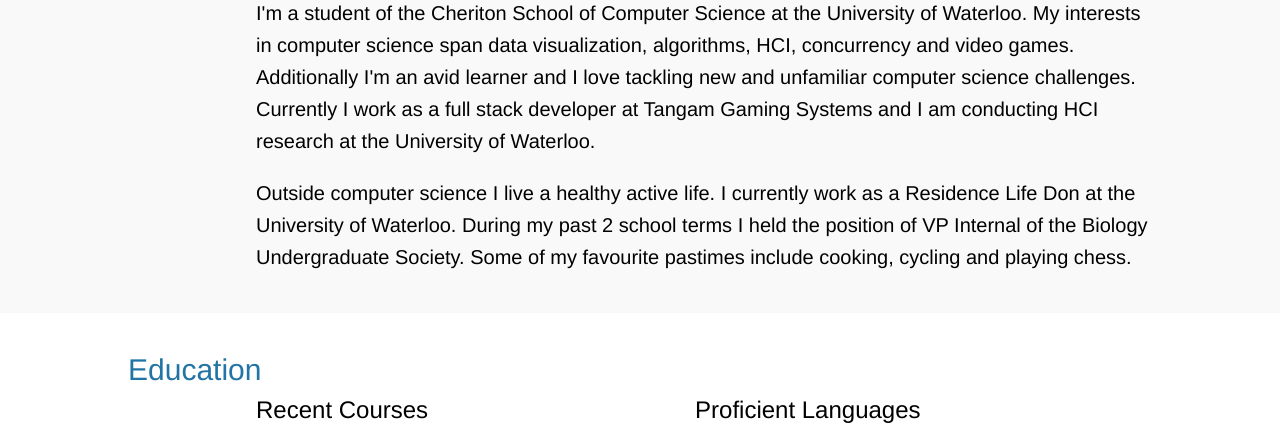
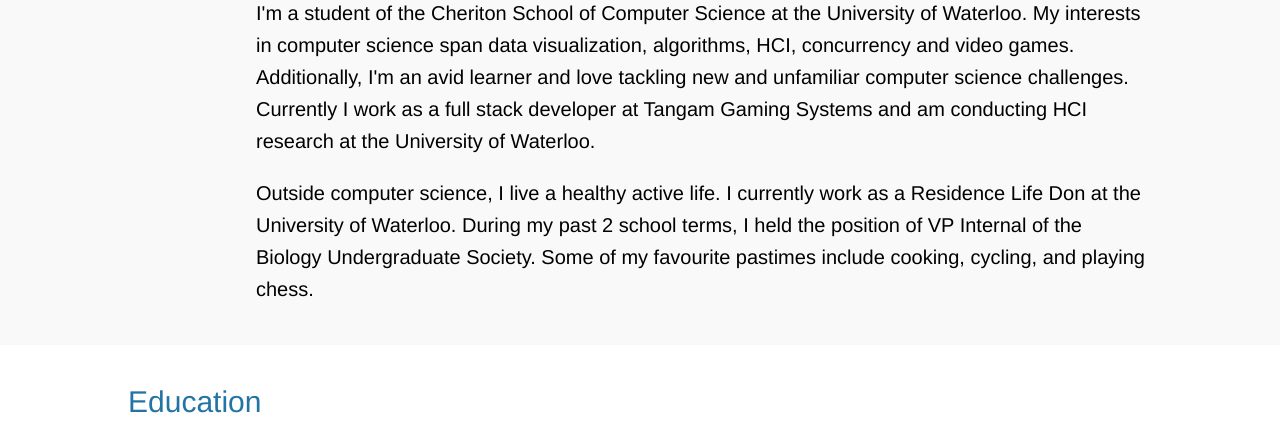
Before and after one commit to ColbyParsons/personalWebsite, a plain HTML site: page index.html in a window 1280 px wide. Shown: the part 587-1018 px from the top of the page. Drawn offline with nearby package versions, Linux system fonts and the light colour scheme.

Commit message:
Update index.html

```diff
--- a/index.html
+++ b/index.html
@@ -303,8 +303,8 @@
     <div id="about">
         <h3 class="subtitle2">About</h3>
         <div id="bio">
-            <p>I'm a student of the Cheriton School of Computer Science at the University of Waterloo. My interests in computer science span data visualization, algorithms, HCI, concurrency and video games. Additionally I'm an avid learner and I love tackling new and unfamiliar computer science challenges. Currently I work as a full stack developer at Tangam Gaming Systems and I am conducting HCI research at the University of Waterloo.</p>
-            <p>Outside computer science I live a healthy active life. I currently work as a Residence Life Don at the University of Waterloo. During my past 2 school terms I held the position of VP Internal of the Biology Undergraduate Society. Some of my favourite pastimes include cooking, cycling and playing chess.</p>
+            <p>I'm a student of the Cheriton School of Computer Science at the University of Waterloo. My interests in computer science span data visualization, algorithms, HCI, concurrency and video games. Additionally, I'm an avid learner and love tackling new and unfamiliar computer science challenges. Currently I work as a full stack developer at Tangam Gaming Systems and am conducting HCI research at the University of Waterloo.</p>
+            <p>Outside computer science, I live a healthy active life. I currently work as a Residence Life Don at the University of Waterloo. During my past 2 school terms, I held the position of VP Internal of the Biology Undergraduate Society. Some of my favourite pastimes include cooking, cycling, and playing chess.</p>
         </div>
     </div>
     <div id="education">
```
